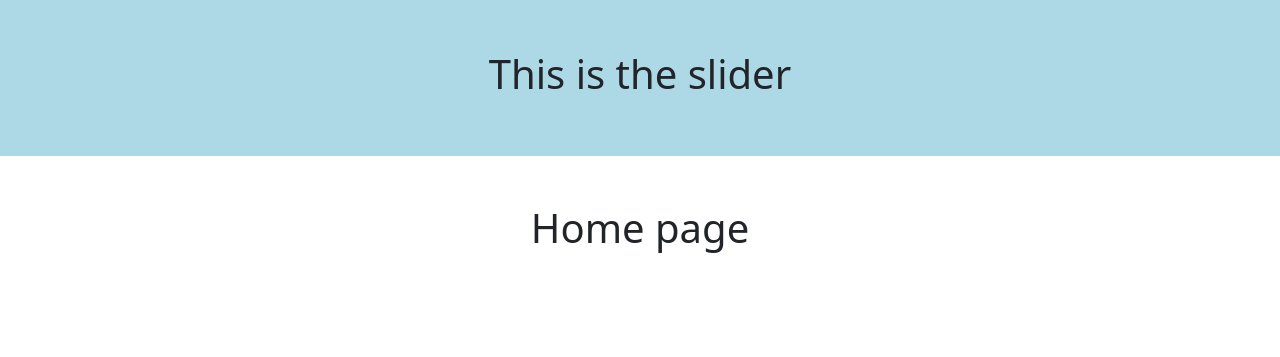
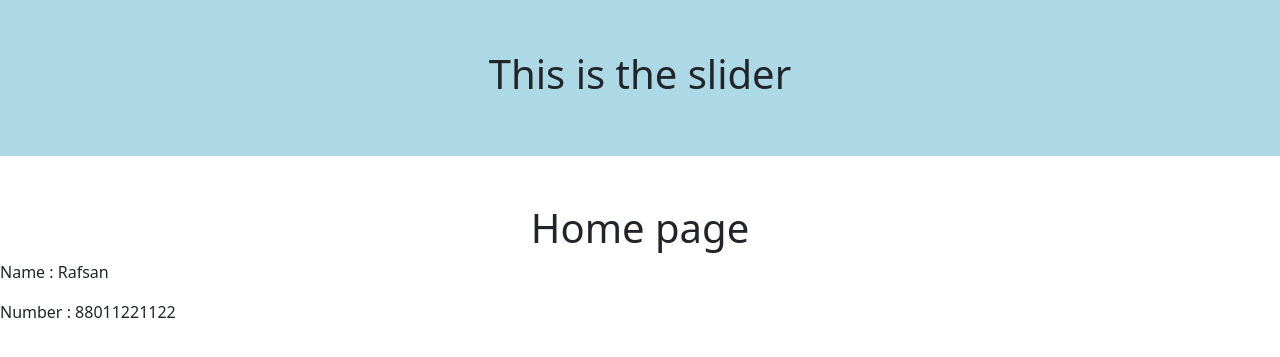
Before and after one commit to RafsanRifat/Django_Small_Project, a Django app: page / in a window 1280 px wide. Shown: the part 56-413 px from the top of the page. Run offline with Django 3.2, Linux system fonts and the light colour scheme.

Commit message:
some data passed from views.py

```diff
--- a/myProject/views.py
+++ b/myProject/views.py
@@ -4,7 +4,12 @@ from django.shortcuts import render
 
 
 def home(request):
-    return render(request, 'index.html')
+    text = {
+        'name': 'Rafsan',
+        'phone': +88011221122,
+
+    }
+    return render(request, 'index.html', text)
 
 def about(request):
     return render(request, 'about.html')
--- a/templates/index.html
+++ b/templates/index.html
@@ -8,5 +8,7 @@
     {% include 'slider.html' %}
     <div class="mt-5">
         <h1 class="text-center">Home page</h1>
+    <p>Name : {{ name }} </p>
+    <p>Number : {{ phone }} </p>
     </div>
 {% endblock %}
```
Also changed, not shown: templates/about.html (line endings or trailing spaces), templates/layouts.html (line endings or trailing spaces).
